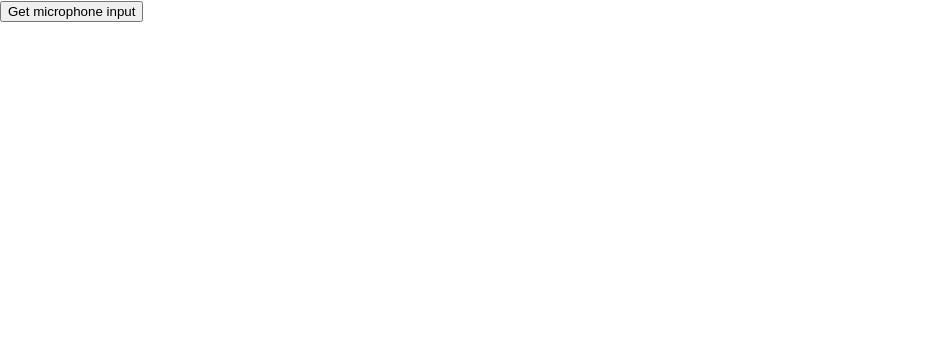
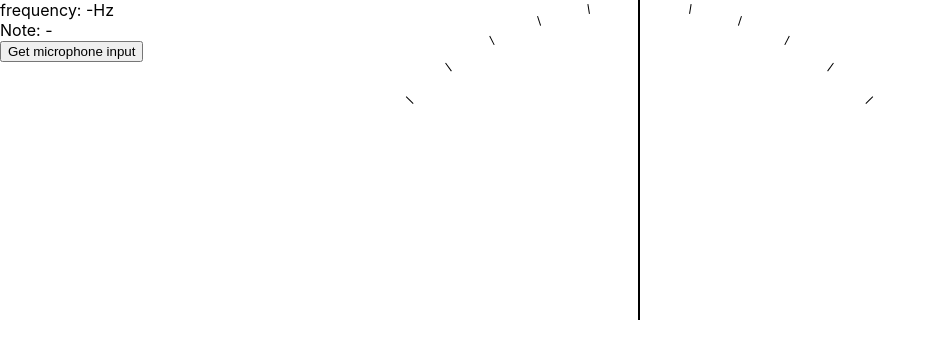
Before and after one commit to alumni-lab/guitar-tuner, a React (Create React App) app: page / in a window 1280 px wide. Shown: the top 358 px of the page, without its empty margins (0-936 px from the left). Built offline with nearby package versions, Linux system fonts and the light colour scheme.

Commit message:
Render components in App.js instead of AudioAnalyser.js

```diff
--- a/src/App.js
+++ b/src/App.js
@@ -1,8 +1,13 @@
-import React, { useState } from 'react';
-import AudioAnalyser from './AudioAnalyser';
+import React, { useState } from "react";
+import AudioAnalyser from "./AudioAnalyser";
+import Meter from "./Meter";
+import Note from "./Note";
 
-const App = () =>{
-  const [audio, setAudio] = useState(null)
+const App = () => {
+  const [audio, setAudio] = useState(null);
+  const [pitch, setPitch] = useState("-");
+  const [note, setNote] = useState("-");
+  const [detune, setDetune] = useState(0);
 
   const getMicrophone = async () => {
     const audioStatus = await navigator.mediaDevices.getUserMedia({
@@ -10,30 +15,40 @@ const App = () =>{
       video: false
     });
     setAudio(audioStatus);
-  }
+  };
 
   const stopMicrophone = async () => {
-    audio.getTracks().forEach(track => track.stop());
+    await audio.getTracks().forEach(track => track.stop());
     setAudio(null);
-  }
+  };
 
-  const toggleMicrophone= () => {
+  const toggleMicrophone = () => {
     if (audio) {
       stopMicrophone();
     } else {
       getMicrophone();
     }
-  }
+  };
 
-    return (
-      <div className="App">
-        {audio ? <AudioAnalyser audio={audio} /> : ''}
-        <div className="controls">
-          <button onClick={toggleMicrophone}>{audio ? 'Stop microphone' : 'Get microphone input'}</button>
-        </div>
-      </div>
-    );
-
-}
+  return (
+    <div className="App">
+      {audio ? (
+        <AudioAnalyser
+          audio={audio}
+          setPitch={setPitch}
+          setNote={setNote}
+          setDetune={setDetune}
+        />
+      ) : (
+        ""
+      )}
+      <Meter detune={detune} />
+      <Note pitch={pitch} note={note} />
+      <button className="microphone" onClick={toggleMicrophone}>
+        {audio ? "Stop microphone" : "Get microphone input"}
+      </button>
+    </div>
+  );
+};
 
 export default App;
--- a/src/AudioAnalyser.js
+++ b/src/AudioAnalyser.js
@@ -1,6 +1,4 @@
-import React, { useEffect, useState } from "react";
-import Meter from "./Meter"
-import Note from "./Note"
+import React, { useEffect } from "react";
 import {
   noteFromPitch,
   noteStrings,
@@ -8,11 +6,8 @@ import {
   autoCorrelate
 } from "./util/helpers.js";
 
-const AudioAnalyser = ({ audio }) => {
+const AudioAnalyser = ({ audio, setPitch, setNote, setDetune }) => {
   //state variables
-  const [pitch, setPitch] = useState();
-  const [note, setNote] = useState();
-  const [detune, setDetune] = useState();
   //start audio context and analyser
   const audioContext = new (window.AudioContext || window.webkitAudioContext)();
   const analyser = audioContext.createAnalyser();
@@ -26,7 +21,8 @@ const AudioAnalyser = ({ audio }) => {
     analyser.getFloatTimeDomainData(dataArray);
     const ac = autoCorrelate(dataArray, audioContext.sampleRate);
 
-    if (ac !== -1) { // -1 means no good correlation found
+    if (ac !== -1) {
+      // -1 means no good correlation found
       setPitch(Math.round(ac));
       setNote(noteStrings(ac));
       setDetune(centsOffFromPitch(ac, noteFromPitch(ac)));
@@ -52,12 +48,7 @@ const AudioAnalyser = ({ audio }) => {
     };
   }, []);
 
-  return (
-    <div>
-      <Meter detune={detune}/>
-      <Note pitch={pitch} note={note}/>
-    </div>
-  );
+  return <></>;
 };
 
 export default AudioAnalyser;
```
